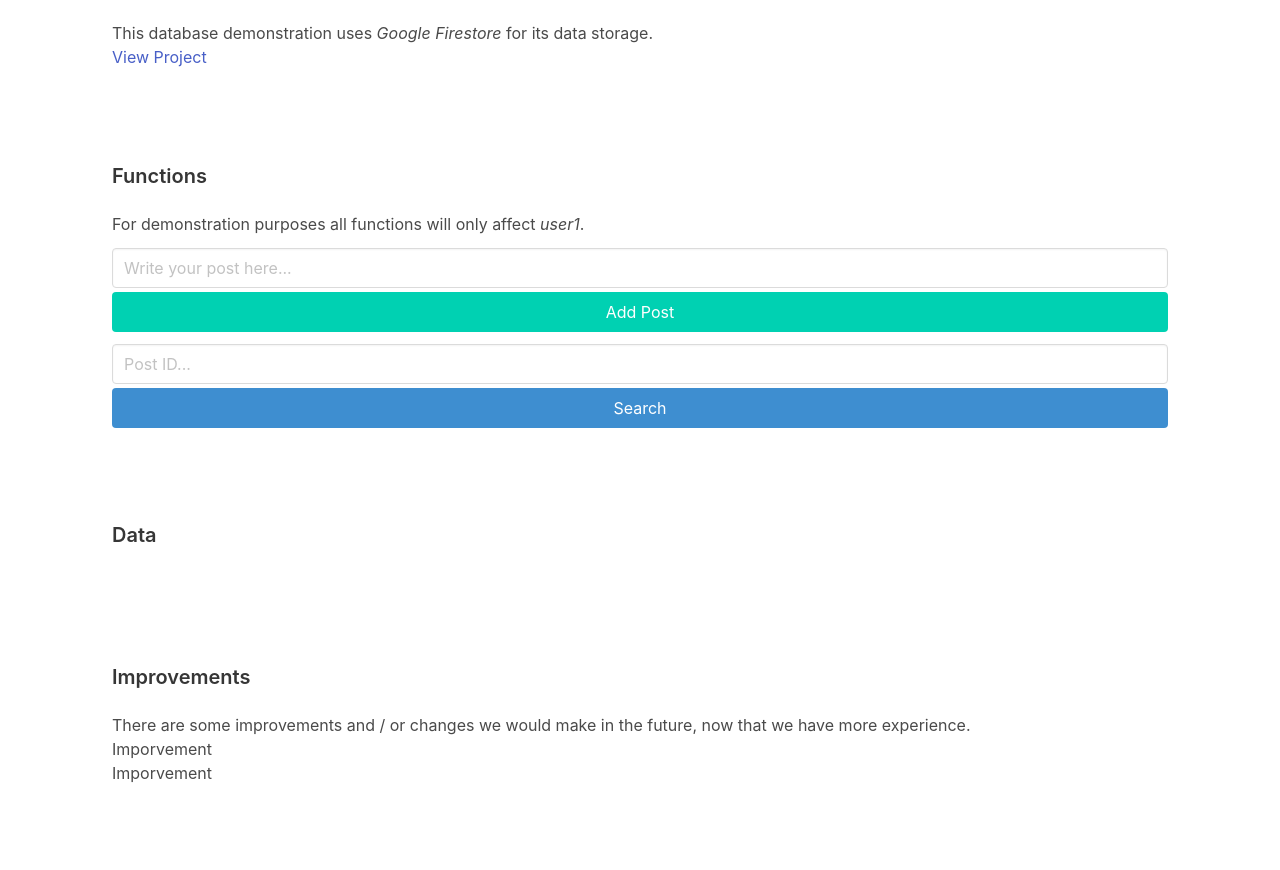
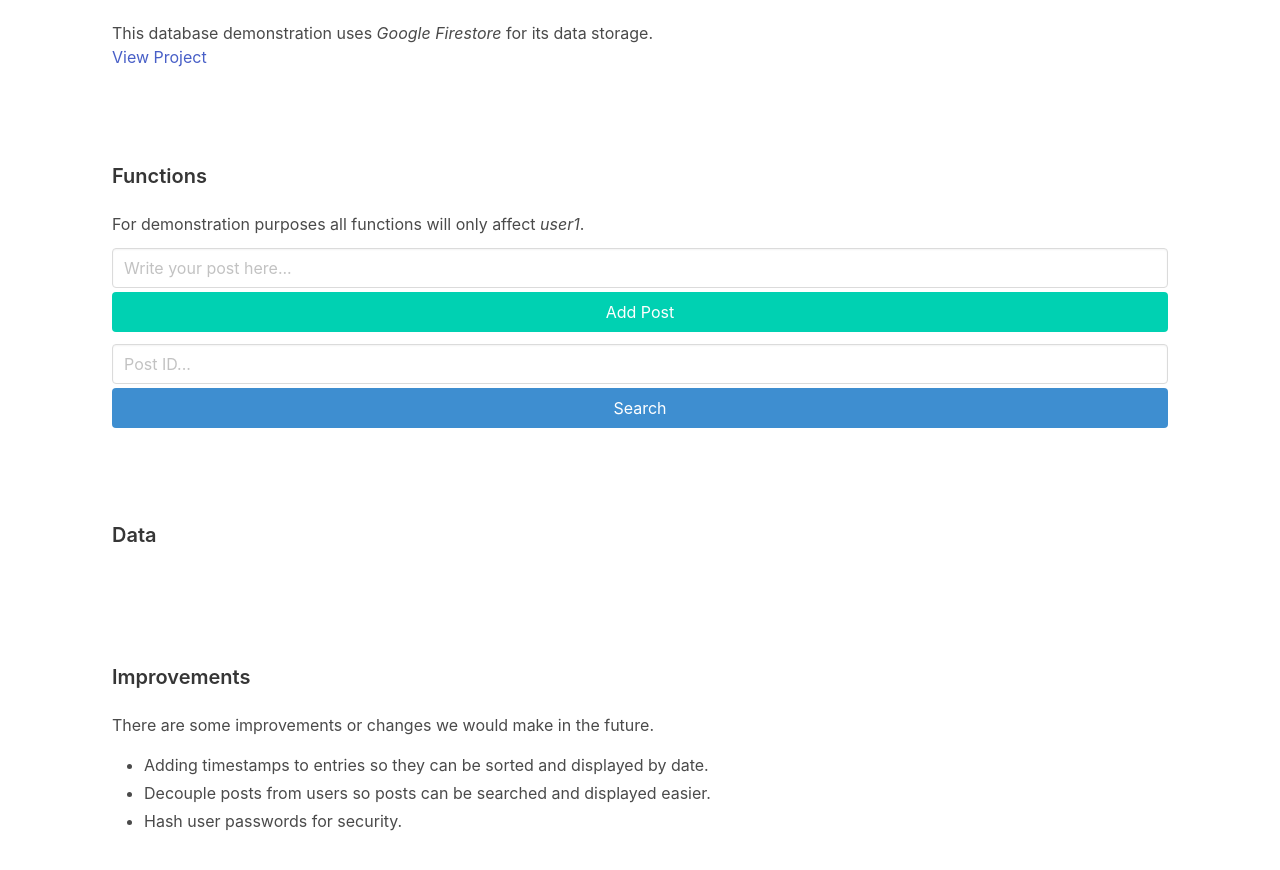
Before and after one commit to georgebutler/csc675-extracredit, a website with bundled scripts: page public/index.html in a window 1280 px wide. Shown: the part 116-986 px from the top of the page. Before the commit the page ends 949 px from the top, so only its background shows below. Built offline with nearby package versions, Linux system fonts and the light colour scheme; some packages are replaced by stand-ins of ours; no server answers; the database is empty.

Commit message:
Improvements

```diff
--- a/public/index.html
+++ b/public/index.html
@@ -59,11 +59,14 @@
 
 		<section class="section">
 			<h5 class="title is-5">Improvements</h5>
-			<p>There are some improvements and / or changes we would make in the future, now that we have more experience.</p>
-			<ul>
-				<li>Imporvement</li>
-				<li>Imporvement</li>
-			</ul>
+			<p>There are some improvements or changes we would make in the future.</p>
+			<div class="content">
+				<ul>
+					<li>Adding timestamps to entries so they can be sorted and displayed by date.</li>
+					<li>Decouple posts from users so posts can be searched and displayed easier.</li>
+					<li>Hash user passwords for security.</li>
+				</ul>
+			</div>
 		</section>
 	</div>
 	<script src="bundle.js"></script>
--- a/src/main.js
+++ b/src/main.js
@@ -82,7 +82,6 @@ async function findPost() {
 
         if (postSnapshot.exists()) {
             alert(postSnapshot.data().content);
-            // console.log(postSnapshot.data());
         } else {
             alert("Can't find a post with that ID!");
         }
```
